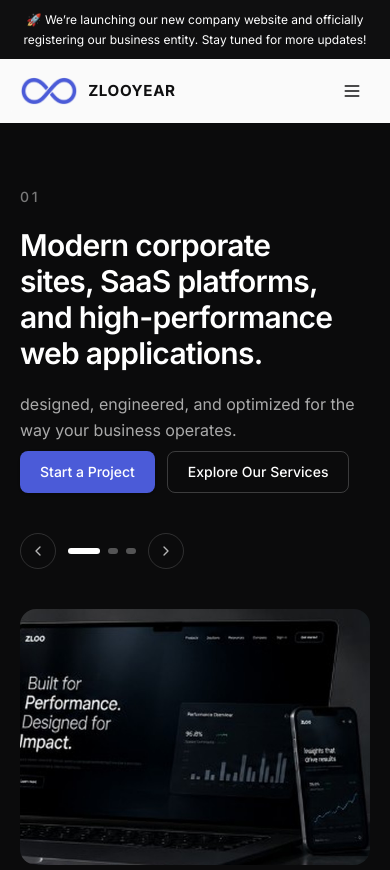
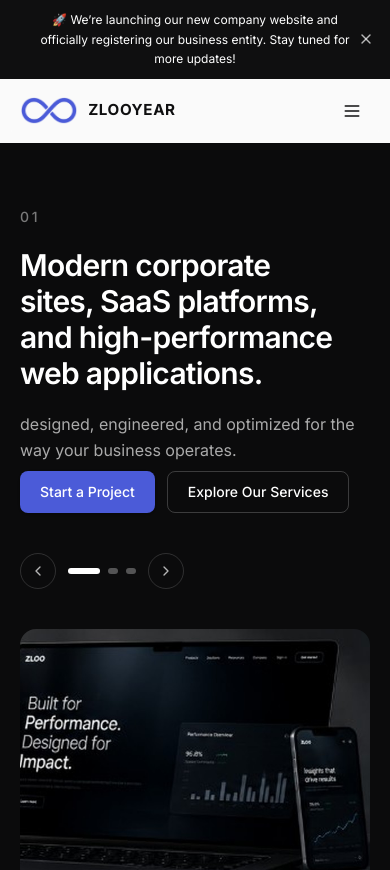
Before and after one commit to bitlovely/zlooyear, a Next.js app: page / in a window 390 px wide. Shown: the top 870 px of the page. Built offline with nearby package versions, Linux system fonts and the light colour scheme.

Commit message:
Add functionality to AnnouncementBar component to manage visibility state using local storage; implement dismiss button for user interaction

```diff
--- a/src/components/layout/AnnouncementBar.tsx
+++ b/src/components/layout/AnnouncementBar.tsx
@@ -1,10 +1,50 @@
+"use client";
+
+import { useEffect, useState } from "react";
+import { X } from "lucide-react";
+
+const STORAGE_KEY = "zlooyear-announcement-dismissed";
+
 export function AnnouncementBar() {
+  const [visible, setVisible] = useState(false);
+
+  useEffect(() => {
+    try {
+      if (window.localStorage.getItem(STORAGE_KEY) !== "1") {
+        setVisible(true);
+      }
+    } catch {
+      setVisible(true);
+    }
+  }, []);
+
+  function dismiss() {
+    setVisible(false);
+    try {
+      window.localStorage.setItem(STORAGE_KEY, "1");
+    } catch {
+      // ignore storage errors
+    }
+  }
+
+  if (!visible) {
+    return null;
+  }
+
   return (
-    <div className="bg-foreground text-white">
-      <p className="mx-auto max-w-6xl px-5 py-2.5 text-center text-xs leading-relaxed sm:px-6 sm:text-sm lg:px-8">
+    <div className="relative bg-foreground text-white">
+      <p className="mx-auto max-w-6xl px-10 py-2.5 text-center text-xs leading-relaxed sm:px-12 sm:text-sm lg:px-14">
         🚀 We’re launching our new company website and officially registering our
         business entity. Stay tuned for more updates!
       </p>
+      <button
+        type="button"
+        onClick={dismiss}
+        className="absolute right-2 top-1/2 -translate-y-1/2 inline-flex h-8 w-8 items-center justify-center rounded-md text-white/70 transition-colors hover:bg-white/10 hover:text-white focus-visible:outline-none focus-visible:ring-2 focus-visible:ring-white/40 sm:right-3"
+        aria-label="Dismiss announcement"
+      >
+        <X className="h-4 w-4" />
+      </button>
     </div>
   );
 }
```
